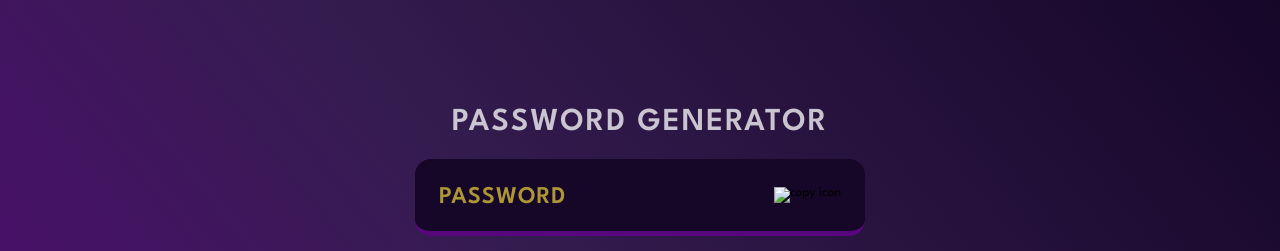
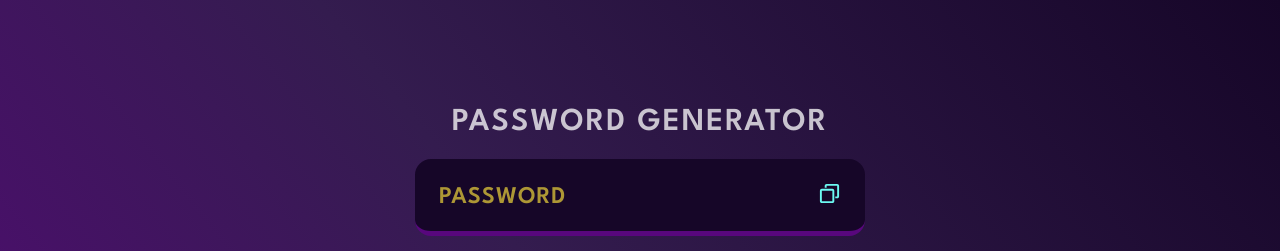
Before and after one commit to Wellitsabhi/Password-Generator, a plain HTML site: page index.html in a window 1280 px wide. Shown: the top 251 px of the page. Drawn offline with Linux system fonts and the light colour scheme.

Commit message:
Update index.html

```diff
--- a/index.html
+++ b/index.html
@@ -24,7 +24,7 @@
             <input readonly placeholder="PASSWORD" class="display" data-passwordDisplay>
             <button class="copyBtn" data-copy>
                 <span class="tooltip" data-copyMsg></span>
-                <img src="./assets/copy.svg" alt="copy icon" width="23" height="23">
+                <img src="copy.svg" alt="copy icon" width="23" height="23">
 
             </button>
         </div>
```
